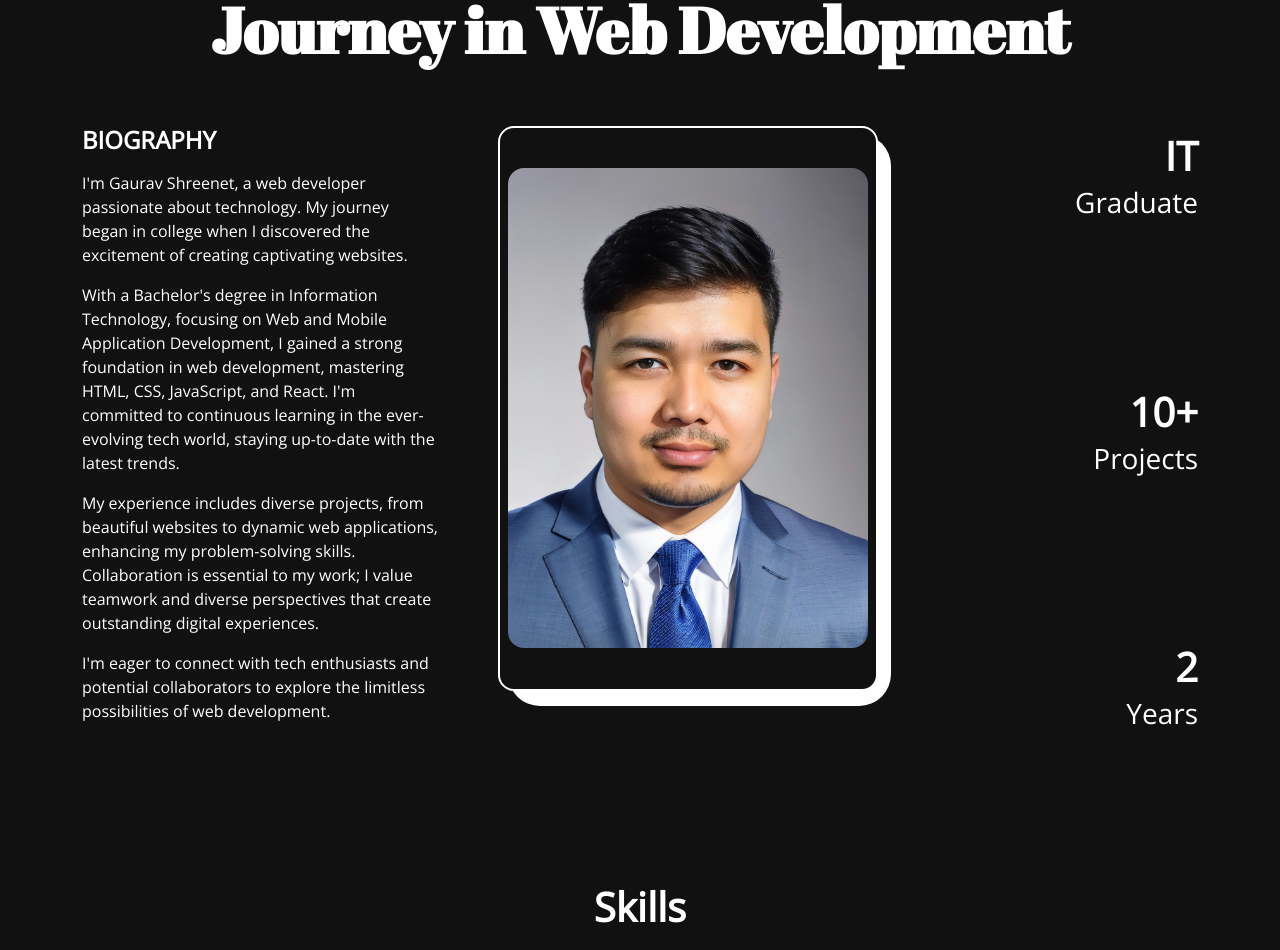
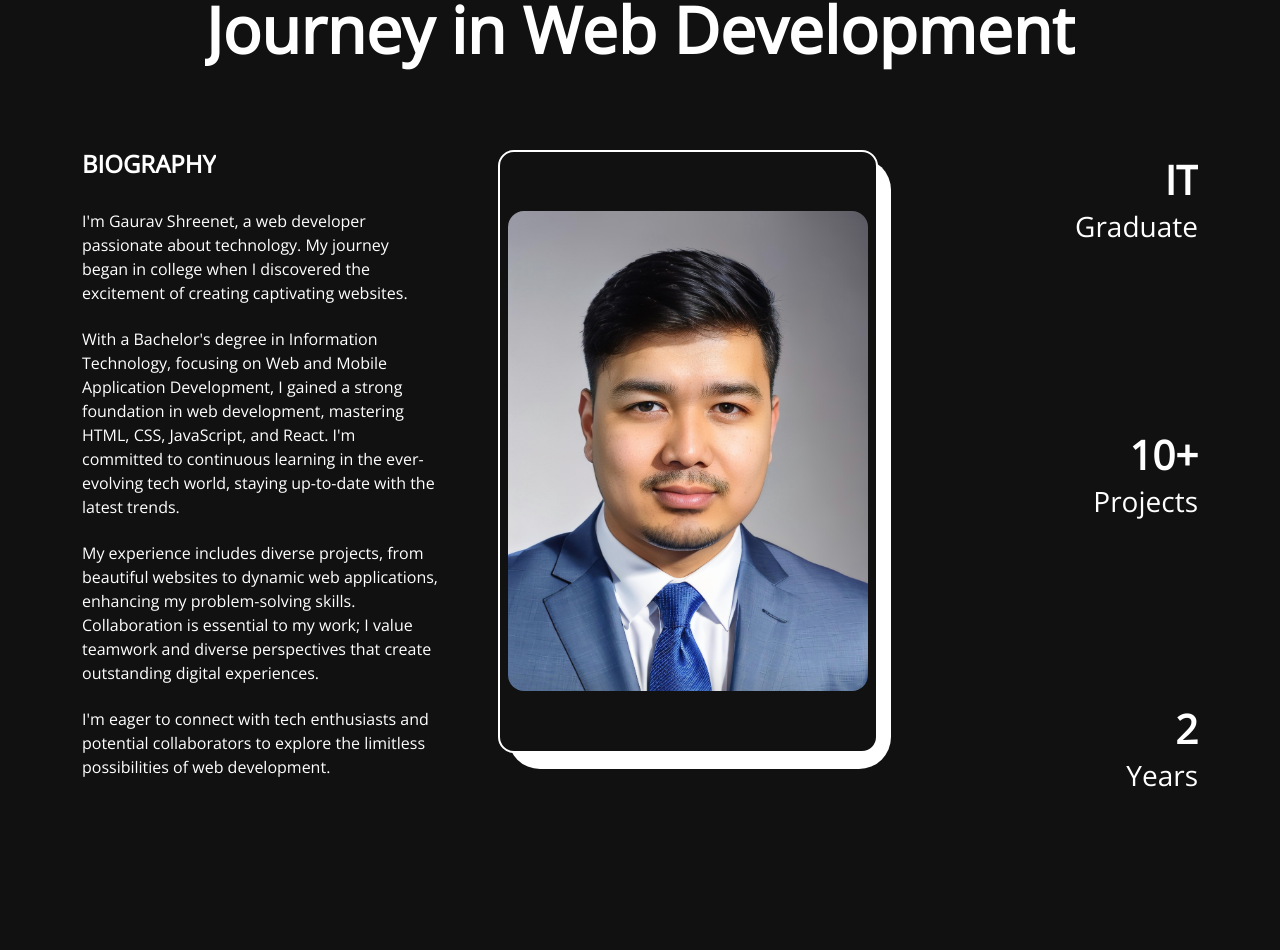
Before and after one commit to GauravShreenet/portfoliomain, a React (Create React App) app: page /about in a window 1280 px wide. Shown: the part 178-1128 px from the top of the page. Built offline with nearby package versions, Linux system fonts and the light colour scheme.

Commit message:
added onscroll animation and menu animations

```diff
--- a/src/Pages/About.js
+++ b/src/Pages/About.js
@@ -5,6 +5,7 @@ import image from "../asset/aboutPic.jpg"
 import { useInView, useMotionValue, useSpring } from 'framer-motion'
 import { Skills } from '../component/Skills'
 import { Transition } from '../component/Transition'
+import { RevealAni } from '../component/RevealAni'
 
 const AnimatedNum = ({value}) => {
   const ref = useRef(null)
@@ -37,25 +38,25 @@ export const About = () => {
       <title>GauravShreenet | About</title>
       <div className="container pb-5">
         <div className="text-center" style={{ fontSize: '4rem', fontWeight: 'bold', fontFamily: 'Abril Fatface, serif', marginTop: '20vh' }}>
-          Journey in Web Development
+          <RevealAni>Journey in Web Development</RevealAni>
         </div>
         <div className="row my-5">
           <div className="col-4">
-            <h4 className='text-uppercase fw-bold'>biography</h4>
-            <p className='mt-3'>
+          <RevealAni><h4 className='text-uppercase fw-bold'>biography</h4></RevealAni>
+          <RevealAni><p className='mt-3'>
               I'm Gaurav Shreenet, a web developer passionate about technology. My journey began in college when I discovered the excitement of creating captivating websites.
-            </p>
-            <p>
+            </p></RevealAni>
+            <RevealAni><p>
               With a Bachelor's degree in Information Technology, focusing on Web and Mobile Application Development, I gained a strong foundation in web development, mastering HTML, CSS, JavaScript, and React.
               I'm committed to continuous learning in the ever-evolving tech world, staying up-to-date with the latest trends.
-            </p>
-            <p>
+            </p></RevealAni>
+            <RevealAni><p>
               My experience includes diverse projects, from beautiful websites to dynamic web applications, enhancing my problem-solving skills.
               Collaboration is essential to my work; I value teamwork and diverse perspectives that create outstanding digital experiences.
-            </p>
-            <p>
+            </p></RevealAni>
+            <RevealAni><p>
               I'm eager to connect with tech enthusiasts and potential collaborators to explore the limitless possibilities of web development.
-            </p>
+            </p></RevealAni>
           </div>
           <div className="col-4 mb-5 boxShad ms-5 rounded-4 d-flex justify-content-center align-items-center">
             <div className='boxCon rounded-5' />
@@ -65,24 +66,24 @@ export const About = () => {
           </div>
           <div className="col d-flex flex-column align-items-end justify-content-between">
             <div className='d-flex flex-column align-items-end justify-content-center'>
-              <span className='fs-1 fw-bold'>
+            <RevealAni><span className='fs-1 fw-bold'>
                 IT
-              </span>
-              <h3>Graduate</h3>
+              </span></RevealAni>
+              <RevealAni><h3>Graduate</h3></RevealAni>
             </div>
 
             <div className='d-flex flex-column align-items-end justify-content-center'>
               <span className='fs-1 fw-bold'>
                 <AnimatedNum value={10} />+
               </span>
-              <h3>Projects</h3>
+              <RevealAni><h3>Projects</h3></RevealAni>
             </div>
 
             <div className='d-flex flex-column align-items-end justify-content-center'>
               <span className='fs-1 fw-bold'>
                 <AnimatedNum value={2} />
               </span>
-              <h3>Years</h3>
+              <RevealAni><h3>Years</h3></RevealAni>
             </div>
           </div>
         </div>
--- a/src/Pages/Contact.js
+++ b/src/Pages/Contact.js
@@ -1,12 +1,15 @@
 import React from 'react'
 import { Transition } from '../component/Transition'
+import { RevealAni } from '../component/RevealAni'
 
 export const Contact = () => {
     return (
         <>
             <Transition />
             <div className="container z-2" style={{ marginTop: '30vh' }}>
-                <h3 className='fs-1' style={{ fontFamily: 'Abril Fatface, serif', marginTop: '20vh' }}>Have something in mind? Say hello! Whether it's a question, feedback, or an opportunity, I'm just an email away.</h3>
+                <h3 className='fs-1' style={{ fontFamily: 'Abril Fatface, serif', marginTop: '20vh' }}>
+                    <RevealAni>Have something in mind? Say hello! Whether it's a question, feedback, or an opportunity, I'm just an email away.</RevealAni>
+                </h3>
                 <form className='d-flex justify-content-center' style={{ marginTop: '15vh' }}>
                     <div className='w-75'>
                         <div className="mb-3 mt-5">
--- a/src/component/Card.js
+++ b/src/component/Card.js
@@ -1,4 +1,5 @@
 import React from 'react'
+import { RevealAni } from './RevealAni'
 
 export const Card = ({ projectImage, title, descrip, linkGit, linkPage }) => {
     return (
@@ -14,8 +15,8 @@ export const Card = ({ projectImage, title, descrip, linkGit, linkPage }) => {
                         /></a>
                     </div>
                     <div className="col-md-5 ms-5 d-flex flex-column justify-content-center mt-5">
-                        <h3 className="card-title fw-bold fs-1">{title}</h3>
-                        <p className="card-text mt-4 fs-4">{descrip}</p>
+                        <h3 className="card-title fw-bold fs-1"><RevealAni>{title}</RevealAni></h3>
+                        <p className="card-text mt-4 fs-4"><RevealAni>{descrip}</RevealAni></p>
                         <div className='d-flex mt-4 fs-1'>
                             <a href={linkGit} target='_blank' className='me-4'><i className="fa-brands fa-github"></i></a>
                             <a href={linkPage} target='_blank'><i className="fa-regular fa-window-maximize"></i></a>
--- a/src/component/Education.js
+++ b/src/component/Education.js
@@ -1,6 +1,7 @@
 import { motion ,useScroll } from 'framer-motion'
 import React, { useRef } from 'react'
 import { LiIcon } from './LiIcon'
+import { RevealAni } from './RevealAni'
 
 const Details = ({ type, time, place, info }) => {
     const ref = useRef(null)
@@ -39,7 +40,7 @@ export const Education = () => {
         <div className="container my-5" style={{paddingBottom: '15rem'}}>
             <div className="row">
                 <div className="col text-center">
-                    <h1 className='fw-bolder'>Education</h1>
+                    <h1 className='fw-bolder'><RevealAni>Education</RevealAni></h1>
                 </div>
             </div>
             <div ref={ref} className='row mt-5 position-relative'>
--- a/src/component/Experience.js
+++ b/src/component/Experience.js
@@ -1,6 +1,7 @@
 import { motion ,useScroll } from 'framer-motion'
 import React, { useRef } from 'react'
 import { LiIcon } from './LiIcon'
+import { RevealAni } from './RevealAni'
 
 const Details = ({ postion, company, companyLink, time, address, work }) => {
     const ref = useRef(null)
@@ -40,7 +41,7 @@ export const Experience = () => {
         <div className="container mt-5">
             <div className="row">
                 <div className="col text-center">
-                    <h1 className='fw-bolder'>Experience</h1>
+                    <h1 className='fw-bolder'><RevealAni>Experience</RevealAni></h1>
                 </div>
             </div>
             <div ref={ref} className='row mt-5 position-relative'>
--- /dev/null
+++ b/src/component/RevealAni.js
@@ -0,0 +1,51 @@
+import { motion, useAnimation, useInView } from 'framer-motion';
+import React, { useEffect, useRef } from 'react'
+
+
+export const RevealAni = ({ children }) => {
+    const ref = useRef(null);
+    const isInView = useInView(ref, { once: true });
+
+    const mainControls = useAnimation();
+    const slideControls = useAnimation();
+
+    useEffect(()=>{
+        if(isInView) {
+            mainControls.start("visible")
+            slideControls.start("visible")
+        }
+    }, [isInView]);
+
+  return (
+    <div ref={ref} style={{ position: 'relative', display: 'inline-block', overflow: 'hidden'}}>
+        <motion.div
+        variants={{
+            hidden: { opacity: 0, y:75},
+            visible: { opacity: 1, y: 0},
+        }}
+        initial="hidden"
+        animate={mainControls}
+        transition={{ duration: 0.5, delay: 0.75}}
+        >
+            {children}
+        </motion.div>
+        <motion.div className='bg-primary'
+            variants={{
+                hidden: { left: 0 },
+                visible: { left: "100%" },
+            }}
+            initial='hidden'
+            animate={slideControls}
+            transition={{delay: 0.5, delayduration: 0.5, ease: "easeIn" }}
+            style={{
+                position: "absolute",
+                top: 4,
+                bottom: 4,
+                left: 0,
+                right: 0,
+                zIndex: 20,
+            }}
+        />
+    </div>
+  )
+}
--- a/src/component/Skills.js
+++ b/src/component/Skills.js
@@ -1,5 +1,6 @@
 import React from 'react'
 import { motion } from 'framer-motion'
+import { RevealAni } from './RevealAni'
 
 const Skill = ({ name, x, y }) => {
     return (
@@ -20,7 +21,7 @@ const Skill = ({ name, x, y }) => {
 export const Skills = () => {
     return (
         <>
-            <h1 className='fw-bold mt-5 text-center'>Skills</h1>
+            <h1 className='fw-bold mt-5 text-center'><RevealAni> Skills</RevealAni></h1>
             <div className='position-relative d-flex align-items-center justify-content-center vh-100'>
                 <motion.div className='d-flex align-items-center justify-content-center'
                     style={{ cursor: 'pointer', fontSize: '7rem' }}
--- a/src/component/SmallCard.js
+++ b/src/component/SmallCard.js
@@ -1,4 +1,5 @@
 import React from 'react'
+import { RevealAni } from './RevealAni'
 
 export const SmallCard = ({ projectImage, title, linkGit, linkPage }) => {
     return (
@@ -11,7 +12,7 @@ export const SmallCard = ({ projectImage, title, linkGit, linkPage }) => {
                         onMouseOut={(e) => (e.currentTarget.style.transform = 'scale(1)')} /></a>
                 </div>
                 <div className="col d-flex flex-column justify-content-center mt-5">
-                    <h3 className="card-title fw-bold fs-1">{title}</h3>
+                    <h3 className="card-title fw-bold fs-1"><RevealAni>{title}</RevealAni></h3>
                     <div className='d-flex justify-content-between fs-1 mt-3'>
                         <a href={linkGit} target='_blank' className='me-4'><i className="fa-brands fa-github"></i></a>
                         <a href={linkPage} target='_blank'><i className="fa-regular fa-window-maximize"></i></a>
--- a/src/component/Transition.js
+++ b/src/component/Transition.js
@@ -22,7 +22,6 @@ export const Transition = () => {
                 exit={{ scaleY: 0 }}
                 transition={{delay: 0.4, duration: 0.5, ease: "easeInOut" }}
             />
-
         </>
     )
 }
```
Also changed, not shown: src/Pages/Home.js (+4 -3 lines), src/Pages/Project.js (+5 -4 lines), src/component/NavMenu.js (+45 -12 lines).
